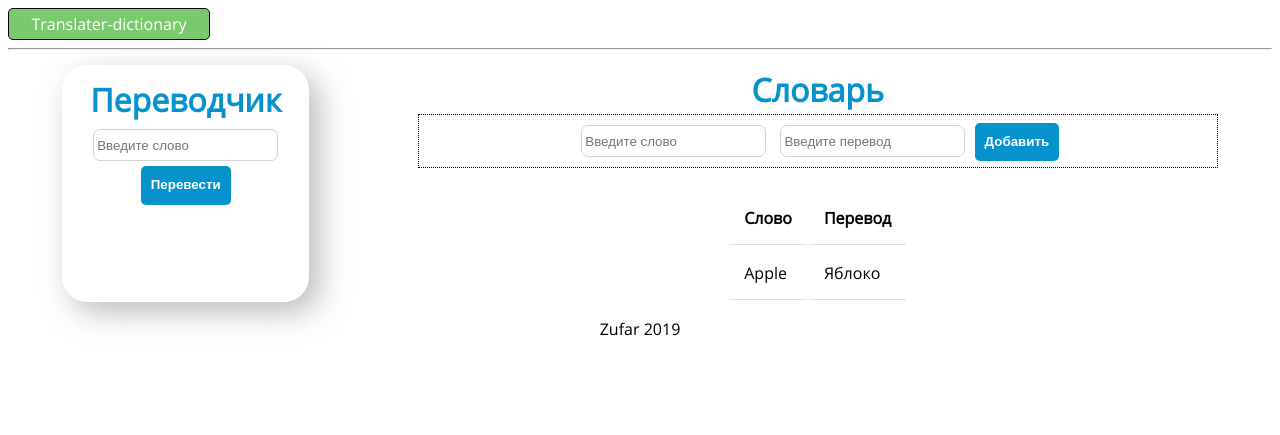
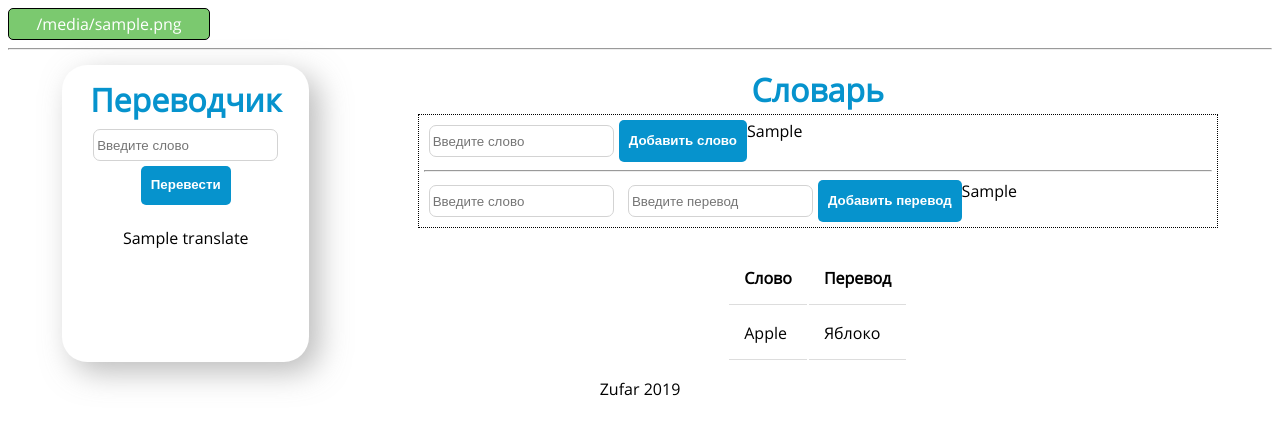
Before and after one commit to Zufarro/teledict, a Flask app: template templates/index.html in a window 1280 px wide. Shown: the top 435 px of the page. Run offline with Flask 2, Linux system fonts and the light colour scheme; the template is opened without the code that fills it: most values are stand-ins (such as "Sample title", 1, 10 or a date in 2020).

Commit message:
vue added

```diff
--- a/FlaskApp/app.py
+++ b/app.py
@@ -1,11 +1,15 @@
 import sqlite3
 import json
 
-from flask import Flask, request
+from flask import Flask, request, send_file
 
 app = Flask(__name__)
 
 dbname = "dict.db"
+
+@app.route("/")
+def main():
+    return send_file('templates/index.html')
 
 
 @app.route("/create")
@@ -73,9 +77,9 @@ def add_translation():
     db = sqlite3.connect(dbname)
     ad = request.get_json()
     for k,v in ad.items():
-        if k == "word":
+        if k == "word_of_added_translation":
             word = v
-        if k == "translation":
+        if k == "translation_to_add":
             translation = v
         if k == "language":
             language = v
--- a/static/css/main.css
+++ b/static/css/main.css
@@ -4,7 +4,7 @@ footer, nav, header, section, aside {
 
 @font-face {
  font-family: Opensans;
- src: url(/home/home/git/teledic/static/fonts/opensans.ttf);
+ src: url(/static/fonts/opensans.ttf);
 }
 
 input[type="text"] {
@@ -15,7 +15,7 @@ input[type="text"] {
   margin: 5px;
 }
 
-input[type=submit] {
+input[type=submit], button {
   background-color: #0693cd;
   border: 0;
   border-radius: 5px;
@@ -106,3 +106,7 @@ th, td {
   text-align: left;
   border-bottom: 1px solid #ddd;
 }
+
+.flex{
+    display: flex;
+}
--- a/static/js/app.js
+++ b/static/js/app.js
@@ -3,8 +3,56 @@
     var app = new Vue({
       el: '#app',
       data: {
+        logo: "Translater-dictionary",
+        "word": "",
+        "language": "en_ru",
+        translate: "",
+        "word_to_add": "",
+        result_add_word: "",
+        "word_of_added_translation": "",
+        "translation_to_add": "",
+        result_add_translation: "",
+      },
+      methods: {
+        getTranslate: function () {
+          var self = this;
+          var form = {
+            "word": this.word,
+            "language": this.language
+          };
+          console.log(form);
+          axios.post("/translate", form).then(function(resp) {
+              console.log(resp);
+              data = resp.data;
+              self.translate = "Перевод: "+data;
+            });
+        },
+        addWord: function () {
+          var self = this;
+          var form = {
+            /*"language": this.language,*/
+            "add_word": this.add_word
+          };
+          axios.post("/words", form).then(function(resp) {
+              data = resp.data;
+              self.result_add_word = data;
+            });
+        },
+        addTranslation: function () {
+          var self = this;
+          var form = {
+            "language": this.language,
+            "word_of_added_translation": this.word_of_added_translation,
+            "translation_to_add": this.translation_to_add
+          };
+          console.log(form);
+          axios.post("/translation", form).then(function(resp) {
+              data = resp.data;
+              self.result_add_translation = data;
+            });
+        }
+      },
+    });
+  };
 
-      }
-    })
-  };
 }(window))
--- a/templates/index.html
+++ b/templates/index.html
@@ -3,36 +3,49 @@
   <head>
     <meta charset="UTF-8">
     <title>Переводчик</title>
-    <link href="/home/home/git/teledic/static/css/main.css" rel="stylesheet" type="text/css"></link>
+    <link href="/static/css/main.css" rel="stylesheet" type="text/css">
+    <script src="https://unpkg.com/axios/dist/axios.min.js"></script>
     <script src="https://cdn.jsdelivr.net/npm/vue"></script>
+    <script type="text/javascript" src="/static/js/app.js"></script>
   </head>
   <body>
     <div id="app">
       <header>
         <div class="logo">
-          Translater-dictionary
+          {{logo}}
         </div>
         <hr>
       </header>
       <div class="wrapper">
         <div class="left_c">
           <div class="title"><h1>Переводчик</h1></div>
-          <form id="translater" action="">
-           <input type="text" name="word" placeholder="Введите слово" size="">
-           <br>
-           <input type="submit" value="Перевести">
+          <form>
+              <input type="text" v-model="word" placeholder="Введите слово">
           </form>
+            <button v-on:click="getTranslate">Перевести</button>
+            <br>
+            <br>
+             {{ translate }}
         </div>
         <div class="content">
           <div class="title">
             <h1>Словарь</h1>
           </div>
           <div class="add_new_translation">
+            <div class="flex">
+                <form>
+                    <input type="text" v-model="word_to_add" placeholder="Введите слово">
+        	    </form>
+                    <button v-on:click="addWord">Добавить слово</button> {{ result_add_word }}
+            </div>
+            <hr>
+            <div class="flex">
         	   <form>
-        		     <input type="text" name="new_word" placeholder="Введите слово">
-        		     <input type="text" name="new_translate" placeholder="Введите перевод">
-        		     <input type="submit" value="Добавить">
-        	 </form>
+                 <input type="text" v-model="word_of_added_translation" placeholder="Введите слово">
+                 <input type="text" v-model="translation_to_add" placeholder="Введите перевод">
+        	    </form>
+                <button v-on:click="addTranslation">Добавить перевод</button>{{ result_add_translation }}
+            </div>
           </div>
           <br>
           <table align="center">
@@ -60,6 +73,5 @@
         </p>
       </footer>
     </div>
-    <script type="text/javascript" src="/home/home/git/teledic/static/js/app.js"></script>
   </body>
 </html>
```
Also changed, not shown: FlaskApp/dict.db (deleted), dict.db (added), mydict1.db (renamed from FlaskApp/mydict1.db), translater.db (renamed from FlaskApp/translater.db).
